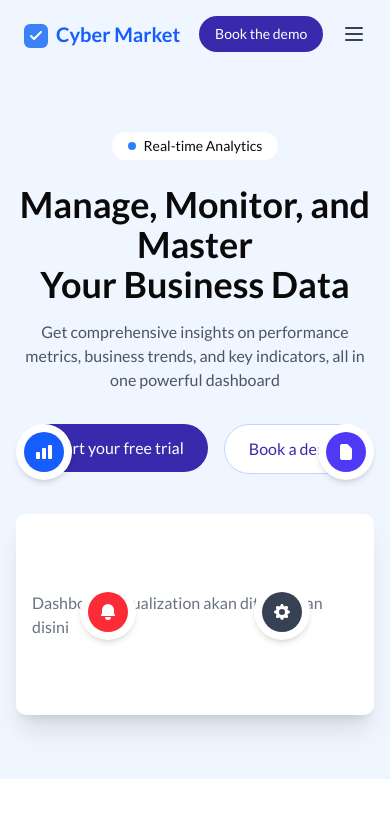
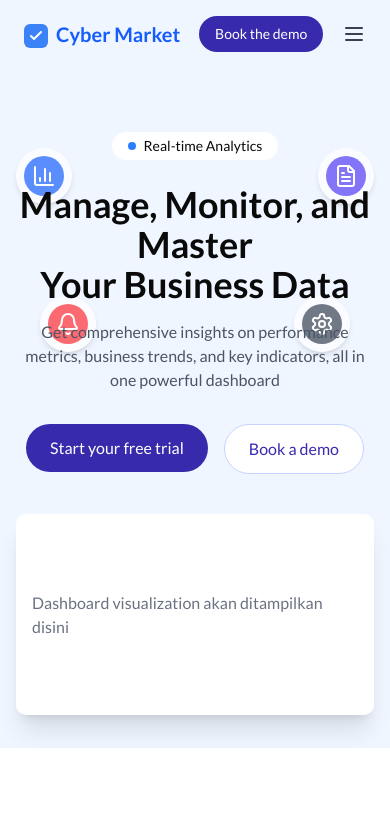
Before and after one commit to Reyn12/dashboard-management, a Next.js app: page / in a window 390 px wide. Shown: the top 818 px of the page. Built offline with nearby package versions, Linux system fonts and the light colour scheme.

Commit message:
Checkpoint bug navbar

```diff
--- a/app/components/landingPage/HeroSection.tsx
+++ b/app/components/landingPage/HeroSection.tsx
@@ -1,10 +1,11 @@
 import Link from 'next/link';
+import { BarChart3, Bell, Settings, FileText } from 'lucide-react';
+
 
 export const HeroSection = () => {
     return (
-    <section className="bg-blue-50 py-16 px-4 md:px-8 lg:px-16 relative overflow-hidden">
+        <section className="bg-blue-50 py-16 px-4 md:px-8 lg:px-16 overflow-visible h-170">
             <div className="max-w-7xl mx-auto">
-        {/* Logo dan Navigation sudah ada di Navbar component */}
 
                 {/* Badge */}
                 <div className="flex justify-center mb-6">
@@ -15,14 +16,14 @@
                 </div>
 
                 {/* Hero Content */}
-        <div className="text-center mb-10">
+                <div className="text-center mb-10 relative z-30">
                     <h1 className="text-4xl md:text-5xl lg:text-6xl font-bold mb-4">
                         Manage, Monitor, and Master<br />Your Business Data
                     </h1>
                     <p className="text-gray-600 max-w-2xl mx-auto mb-8">
                         Get comprehensive insights on performance metrics, business trends, and key indicators, all in one powerful dashboard
                     </p>
-          <div className="flex justify-center gap-4">
+                    <div className="flex justify-center gap-4 relative z-20">
                         <Link href="/trial">
                             <button className="bg-indigo-800 hover:bg-indigo-700 text-white font-medium py-3 px-6 rounded-full transition-all">
                                 Start your free trial
@@ -40,7 +41,6 @@
                 <div className="relative">
                     {/* Nanti kita ganti dengan gambar dashboard asli */}
                     <div className="bg-white rounded-lg shadow-xl p-4 aspect-[16/9] w-full max-w-4xl mx-auto">
-            {/* Komentar: Disini nanti kita taruh gambar dashboard analytics */}
                         <div className="flex items-center justify-center h-full">
                             <p className="text-gray-500">Dashboard visualization akan ditampilkan disini</p>
                         </div>
@@ -48,44 +48,33 @@
                 </div>
 
                 {/* Feature Icons */}
-        <div className="absolute left-0 right-0 top-1/2 pointer-events-none">
+                <div className="absolute left-0 right-0 top-37 pointer-events-none z-10 backdrop-blur-sm">
                     <div className="relative max-w-7xl mx-auto">
                         {/* Analytics */}
-            <div className="absolute left-4 top-0 bg-white p-2 rounded-full shadow-md">
-              <div className="w-10 h-10 bg-blue-600 rounded-full flex items-center justify-center text-white">
-                <svg xmlns="http://www.w3.org/2000/svg" className="h-5 w-5" viewBox="0 0 20 20" fill="currentColor">
-                  <path d="M2 11a1 1 0 011-1h2a1 1 0 011 1v5a1 1 0 01-1 1H3a1 1 0 01-1-1v-5z" />
-                  <path d="M8 7a1 1 0 011-1h2a1 1 0 011 1v9a1 1 0 01-1 1H9a1 1 0 01-1-1V7z" />
-                  <path d="M14 4a1 1 0 011-1h2a1 1 0 011 1v12a1 1 0 01-1 1h-2a1 1 0 01-1-1V4z" />
-                </svg>
+                        <div className="absolute left-4 top-0 bg-white/70 p-2 rounded-full shadow-md backdrop-blur-md">
+                            <div className="w-10 h-10 bg-blue-600/70 backdrop-filter backdrop-blur-sm rounded-full flex items-center justify-center text-white">
+                                <BarChart3 />
                             </div>
                         </div>
 
                         {/* Reports */}
-            <div className="absolute right-4 top-0 bg-white p-2 rounded-full shadow-md">
-              <div className="w-10 h-10 bg-indigo-600 rounded-full flex items-center justify-center text-white">
-                <svg xmlns="http://www.w3.org/2000/svg" className="h-5 w-5" viewBox="0 0 20 20" fill="currentColor">
-                  <path fillRule="evenodd" d="M4 4a2 2 0 012-2h4.586A2 2 0 0112 2.586L15.414 6A2 2 0 0116 7.414V16a2 2 0 01-2 2H6a2 2 0 01-2-2V4z" clipRule="evenodd" />
-                </svg>
+                        <div className="absolute right-4 top-0 bg-white/70 p-2 rounded-full shadow-md backdrop-blur-md">
+                            <div className="w-10 h-10 bg-indigo-600/70 backdrop-filter backdrop-blur-sm rounded-full flex items-center justify-center text-white">
+                                <FileText />
                             </div>
                         </div>
 
                         {/* Notifications */}
-            <div className="absolute left-20 top-40 bg-white p-2 rounded-full shadow-md">
-              <div className="w-10 h-10 bg-red-500 rounded-full flex items-center justify-center text-white">
-                <svg xmlns="http://www.w3.org/2000/svg" className="h-5 w-5" viewBox="0 0 20 20" fill="currentColor">
-                  <path d="M10 2a6 6 0 00-6 6v3.586l-.707.707A1 1 0 004 14h12a1 1 0 00.707-1.707L16 11.586V8a6 6 0 00-6-6z" />
-                  <path d="M10 18a3 3 0 01-3-3h6a3 3 0 01-3 3z" />
-                </svg>
+                        <div className="absolute left-10 top-37 bg-white/70 p-2 rounded-full shadow-md backdrop-blur-md">
+                            <div className="w-10 h-10 bg-red-500/70 backdrop-filter backdrop-blur-sm rounded-full flex items-center justify-center text-white">
+                                <Bell />
                             </div>
                         </div>
 
                         {/* Settings */}
-            <div className="absolute right-20 top-40 bg-white p-2 rounded-full shadow-md">
-              <div className="w-10 h-10 bg-gray-700 rounded-full flex items-center justify-center text-white">
-                <svg xmlns="http://www.w3.org/2000/svg" className="h-5 w-5" viewBox="0 0 20 20" fill="currentColor">
-                  <path fillRule="evenodd" d="M11.49 3.17c-.38-1.56-2.6-1.56-2.98 0a1.532 1.532 0 01-2.286.948c-1.372-.836-2.942.734-2.106 2.106.54.886.061 2.042-.947 2.287-1.561.379-1.561 2.6 0 2.978a1.532 1.532 0 01.947 2.287c-.836 1.372.734 2.942 2.106 2.106a1.532 1.532 0 012.287.947c.379 1.561 2.6 1.561 2.978 0a1.533 1.533 0 012.287-.947c1.372.836 2.942-.734 2.106-2.106a1.533 1.533 0 01.947-2.287c1.561-.379 1.561-2.6 0-2.978a1.532 1.532 0 01-.947-2.287c.836-1.372-.734-2.942-2.106-2.106a1.532 1.532 0 01-2.287-.947zM10 13a3 3 0 100-6 3 3 0 000 6z" clipRule="evenodd" />
-                </svg>
+                        <div className="absolute right-10 top-37 bg-white/70 p-2 rounded-full shadow-md backdrop-blur-md">
+                            <div className="w-10 h-10 bg-gray-700/70 backdrop-filter backdrop-blur-sm rounded-full flex items-center justify-center text-white">
+                                <Settings />
                             </div>
                         </div>
                     </div>
--- a/app/components/landingPage/Navbar.tsx
+++ b/app/components/landingPage/Navbar.tsx
@@ -1,8 +1,26 @@
+'use client'
 import Link from "next/link";
+import { useEffect, useState } from "react";
 
 export const Navbar = () => {
+  const [scrolled, setScrolled] = useState(false);
+
+  useEffect(() => {
+    const handleScroll = () => {
+      if (window.scrollY > 20) {
+        setScrolled(true);
+      } else {
+        setScrolled(false);
+      }
+    };
+
+    window.addEventListener("scroll", handleScroll);
+    return () => window.removeEventListener("scroll", handleScroll);
+  }, []);
+
   return (
-    <nav className="bg-blue-50 py-4 px-6 md:px-8 lg:px-16">
+    <nav className={`py-4 px-6 md:px-8 lg:px-16 sticky top-0 transition-all duration-300 z-50 ${scrolled ? "bg-white shadow-md" : "bg-blue-50"
+      }`}>
       <div className="max-w-7xl mx-auto flex items-center justify-between">
         {/* Logo */}
         <Link href="/" className="flex items-center">
--- a/app/page.tsx
+++ b/app/page.tsx
@@ -3,8 +3,7 @@
 
 export default function Home() {
   return (
-    <main className="min-h-screen">
-      {/* Komponen landing page akan dipanggil di sini nanti */}
+    <main className="min-h-screen overflow-visible">
       <Navbar />
       <HeroSection />
     </main>
```
Lines whose indentation alone changed are shown as unchanged.
